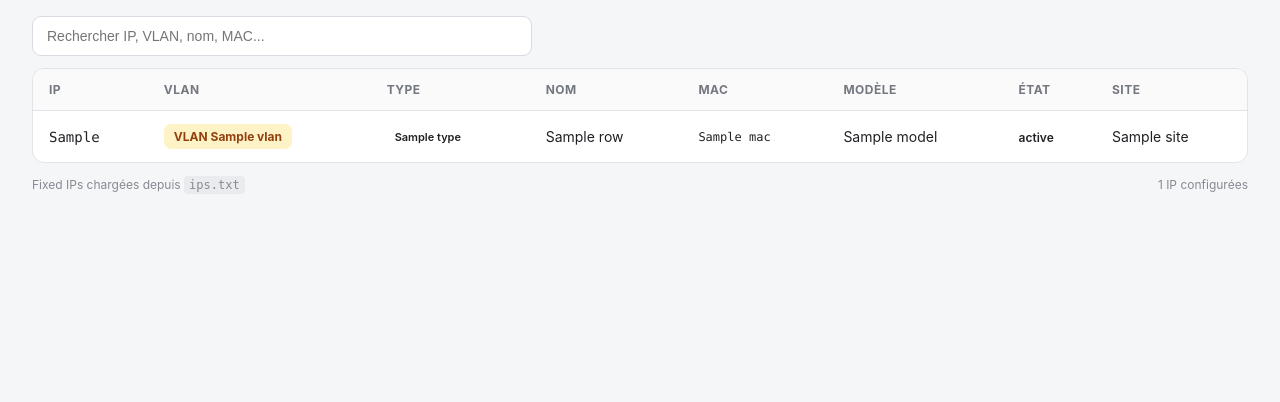
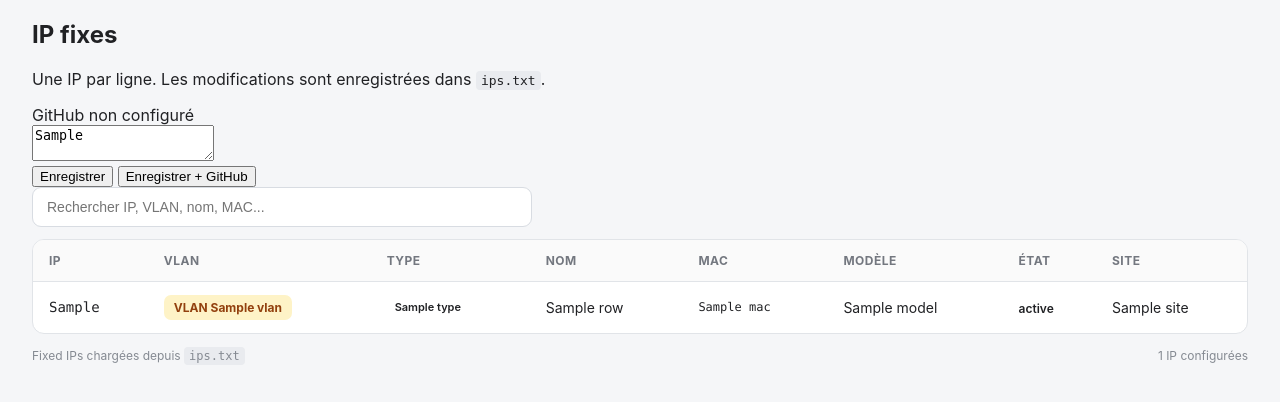
Before and after one commit to mfroger/ipman, a FastAPI app: template templates/index.html in a window 1280 px wide, after a click that opens the changed part. Shown: the part 173-575 px from the top of the page. Run offline with FastAPI, Linux system fonts and the light colour scheme; the template is opened without the code that fills it: most values are stand-ins (such as "Sample title", 1, 10 or a date in 2020).

Commit message:
Add fixed IP editor to web interface

```diff
--- a/templates/index.html
+++ b/templates/index.html
@@ -15,102 +15,60 @@
 
 <div class="container">
 
-    <!-- =====================================================
-         HEADER
-    ====================================================== -->
-
     <header>
-
         <div>
             <h1>IPMan</h1>
             <p>Inventaire IP UniFi</p>
         </div>
 
         <div class="stats">
-
             <div>
                 <strong>{{ rows|length }}</strong>
                 <span>Toutes les IP</span>
             </div>
-
             <div>
                 <strong>{{ fixed_rows|length }}</strong>
                 <span>IP Fixed</span>
             </div>
-
         </div>
-
     </header>
 
-
-    <!-- =====================================================
-         ERROR
-    ====================================================== -->
-
     {% if error %}
-
     <div class="error">
         <strong>Erreur UniFi :</strong>
         {{ error }}
     </div>
-
     {% endif %}
 
+    <nav class="tabs">
+        <button class="tab active" onclick="showTab('all', this)">
+            Toutes les IP <span>{{ rows|length }}</span>
+        </button>
+
+        <button class="tab" onclick="showTab('fixed', this)">
+            IP Fixed <span>{{ fixed_rows|length }}</span>
+        </button>
+    </nav>
 
     <!-- =====================================================
-         TABS
+         ALL IPs
     ====================================================== -->
 
-    <nav class="tabs">
-
-        <button
-            class="tab active"
-            onclick="showTab('all', this)"
-        >
-            Toutes les IP
-            <span>{{ rows|length }}</span>
-        </button>
-
-        <button
-            class="tab"
-            onclick="showTab('fixed', this)"
-        >
-            IP Fixed
-            <span>{{ fixed_rows|length }}</span>
-        </button>
-
-    </nav>
-
-
-    <!-- =====================================================
-         TOUTES LES IP
-    ====================================================== -->
-
-    <section
-        id="all"
-        class="tab-content active"
-    >
+    <section id="all" class="tab-content active">
 
         <div class="toolbar">
-
             <input
                 id="searchAll"
                 type="search"
                 placeholder="Rechercher IP, VLAN, nom, MAC..."
                 oninput="filterTable('allTable', this.value)"
             >
-
         </div>
 
-
         <div class="table-wrap">
-
             <table id="allTable">
-
                 <thead>
-
                     <tr>
-
                         <th>IP</th>
                         <th>VLAN</th>
                         <th>TYPE</th>
@@ -119,143 +77,101 @@
                         <th>MODÈLE</th>
                         <th>ÉTAT</th>
                         <th>SITE</th>
-
                     </tr>
-
                 </thead>
 
+                <tbody>
+                {% for row in rows %}
+                    <tr class="{% if row.fixed %}fixed-row{% endif %}">
+                        <td class="ip">{{ row.ip }}</td>
 
-                <tbody>
-
-                {% for row in rows %}
-
-                    <tr
-                        class="{% if row.fixed %}fixed-row{% endif %}"
-                    >
-
-                        <!-- IP -->
-
-                        <td class="ip">
-                            {{ row.ip }}
+                        <td>
+                            {% if row.vlan is not none %}
+                                <span class="vlan vlan-{{ row.vlan }}">
+                                    VLAN {{ row.vlan }}
+                                </span>
+                            {% else %}
+                                —
+                            {% endif %}
                         </td>
 
+                        <td>
+                            <span class="badge {{ row.type|lower }}">
+                                {{ row.type }}
+                            </span>
+                        </td>
 
-                        <!-- VLAN -->
+                        <td>{{ row.name }}</td>
+                        <td class="mono">{{ row.mac }}</td>
+                        <td>{{ row.model }}</td>
 
                         <td>
-
-                            {% if row.vlan is not none %}
-
-                                <span
-                                    class="vlan vlan-{{ row.vlan }}"
-                                >
-                                    VLAN {{ row.vlan }}
-                                </span>
-
-                            {% else %}
-
-                                —
-
-                            {% endif %}
-
+                            <span class="state {{ row.state|lower }}">
+                                {{ row.state }}
+                            </span>
                         </td>
 
+                        <td>{{ row.site }}</td>
+                    </tr>
+                {% endfor %}
+                </tbody>
+            </table>
+        </div>
+    </section>
 
-                        <!-- TYPE -->
+    <!-- =====================================================
+         FIXED IPs
+    ====================================================== -->
 
-                        <td>
+    <section id="fixed" class="tab-content">
 
-                            <span
-                                class="badge {{ row.type|lower }}"
-                            >
-                                {{ row.type }}
-                            </span>
+        <div class="fixed-manager">
+            <div class="fixed-manager-header">
+                <div>
+                    <h2>IP fixes</h2>
+                    <p>Une IP par ligne. Les modifications sont enregistrées dans <code>ips.txt</code>.</p>
+                </div>
 
-                        </td>
+                {% if github_configured %}
+                    <span class="github-status configured">GitHub activé</span>
+                {% else %}
+                    <span class="github-status">GitHub non configuré</span>
+                {% endif %}
+            </div>
 
+            <textarea
+                id="fixedIpsInput"
+                spellcheck="false"
+                placeholder="192.168.1.10&#10;192.168.1.20&#10;192.168.40.50"
+            >{% for ip in fixed_ips %}{{ ip }}
+{% endfor %}</textarea>
 
-                        <!-- NOM -->
+            <div class="fixed-manager-actions">
+                <button class="button secondary" onclick="saveFixedIPs(false)">
+                    Enregistrer
+                </button>
 
-                        <td>
-                            {{ row.name }}
-                        </td>
+                <button class="button primary" onclick="saveFixedIPs(true)">
+                    Enregistrer + GitHub
+                </button>
 
-
-                        <!-- MAC -->
-
-                        <td class="mono">
-                            {{ row.mac }}
-                        </td>
-
-
-                        <!-- MODELE -->
-
-                        <td>
-                            {{ row.model }}
-                        </td>
-
-
-                        <!-- ETAT -->
-
-                        <td>
-
-                            <span
-                                class="state {{ row.state|lower }}"
-                            >
-                                {{ row.state }}
-                            </span>
-
-                        </td>
-
-
-                        <!-- SITE -->
-
-                        <td>
-                            {{ row.site }}
-                        </td>
-
-                    </tr>
-
-                {% endfor %}
-
-                </tbody>
-
-            </table>
-
+                <span id="saveStatus" class="save-status"></span>
+            </div>
         </div>
 
-    </section>
-
-
-    <!-- =====================================================
-         IP FIXED
-    ====================================================== -->
-
-    <section
-        id="fixed"
-        class="tab-content"
-    >
-
         <div class="toolbar">
-
             <input
                 id="searchFixed"
                 type="search"
                 placeholder="Rechercher IP, VLAN, nom, MAC..."
                 oninput="filterTable('fixedTable', this.value)"
             >
-
         </div>
 
-
         <div class="table-wrap">
-
             <table id="fixedTable">
-
                 <thead>
-
                     <tr>
-
                         <th>IP</th>
                         <th>VLAN</th>
                         <th>TYPE</th>
@@ -264,192 +180,139 @@
                         <th>MODÈLE</th>
                         <th>ÉTAT</th>
                         <th>SITE</th>
-
                     </tr>
-
                 </thead>
 
+                <tbody>
+                {% for row in fixed_rows %}
+                    <tr>
+                        <td class="ip">{{ row.ip }}</td>
 
-                <tbody>
-
-                {% for row in fixed_rows %}
-
-                    <tr>
-
-                        <!-- IP -->
-
-                        <td class="ip">
-                            {{ row.ip }}
+                        <td>
+                            {% if row.vlan is not none %}
+                                <span class="vlan vlan-{{ row.vlan }}">
+                                    VLAN {{ row.vlan }}
+                                </span>
+                            {% else %}
+                                —
+                            {% endif %}
                         </td>
 
+                        <td>
+                            <span class="badge {{ row.type|lower }}">
+                                {{ row.type }}
+                            </span>
+                        </td>
 
-                        <!-- VLAN -->
+                        <td>{{ row.name }}</td>
+                        <td class="mono">{{ row.mac }}</td>
+                        <td>{{ row.model }}</td>
 
                         <td>
-
-                            {% if row.vlan is not none %}
-
-                                <span
-                                    class="vlan vlan-{{ row.vlan }}"
-                                >
-                                    VLAN {{ row.vlan }}
-                                </span>
-
-                            {% else %}
-
-                                —
-
-                            {% endif %}
-
+                            <span class="state {{ row.state|lower }}">
+                                {{ row.state }}
+                            </span>
                         </td>
 
-
-                        <!-- TYPE -->
-
-                        <td>
-
-                            <span
-                                class="badge {{ row.type|lower }}"
-                            >
-                                {{ row.type }}
-                            </span>
-
-                        </td>
-
-
-                        <!-- NOM -->
-
-                        <td>
-                            {{ row.name }}
-                        </td>
-
-
-                        <!-- MAC -->
-
-                        <td class="mono">
-                            {{ row.mac }}
-                        </td>
-
-
-                        <!-- MODELE -->
-
-                        <td>
-                            {{ row.model }}
-                        </td>
-
-
-                        <!-- ETAT -->
-
-                        <td>
-
-                            <span
-                                class="state {{ row.state|lower }}"
-                            >
-                                {{ row.state }}
-                            </span>
-
-                        </td>
-
-
-                        <!-- SITE -->
-
-                        <td>
-                            {{ row.site }}
-                        </td>
-
+                        <td>{{ row.site }}</td>
                     </tr>
-
                 {% endfor %}
-
                 </tbody>
-
             </table>
-
         </div>
-
     </section>
 
-
-    <!-- =====================================================
-         FOOTER
-    ====================================================== -->
-
     <footer>
-
         <span>
-            Fixed IPs chargées depuis
-            <code>ips.txt</code>
+            Fixed IPs chargées depuis <code>ips.txt</code>
         </span>
 
         <span>
             {{ fixed_ips|length }} IP configurées
         </span>
-
     </footer>
 
 </div>
 
+<script>
+function showTab(id, button) {
+    document.querySelectorAll('.tab-content').forEach(function(element) {
+        element.classList.remove('active');
+    });
 
-<!-- =======================================================
-     JAVASCRIPT
-======================================================== -->
+    document.querySelectorAll('.tab').forEach(function(element) {
+        element.classList.remove('active');
+    });
 
-<script>
+    document.getElementById(id).classList.add('active');
+    button.classList.add('active');
+}
 
-function showTab(id, button) {
+function filterTable(tableId, value) {
+    value = value.toLowerCase().trim();
 
-    document
-        .querySelectorAll(".tab-content")
-        .forEach(function(element) {
+    document.querySelectorAll('#' + tableId + ' tbody tr').forEach(function(row) {
+        row.style.display = row.innerText.toLowerCase().includes(value) ? '' : 'none';
+    });
+}
 
-            element.classList.remove("active");
+async function saveFixedIPs(pushGithub) {
+    const textarea = document.getElementById('fixedIpsInput');
+    const status = document.getElementById('saveStatus');
 
+    const ips = textarea.value
+        .split('\n')
+        .map(ip => ip.trim())
+        .filter(Boolean);
+
+    status.className = 'save-status loading';
+    status.textContent = 'Enregistrement...';
+
+    try {
+        const response = await fetch('/api/fixed-ips', {
+            method: 'POST',
+            headers: {
+                'Content-Type': 'application/json'
+            },
+            body: JSON.stringify({ ips: ips })
         });
 
+        const data = await response.json();
 
-    document
-        .querySelectorAll(".tab")
-        .forEach(function(element) {
+        if (!data.success) {
+            throw new Error(data.error || 'Erreur inconnue');
+        }
 
-            element.classList.remove("active");
+        textarea.value = data.ips.join('\n');
 
-        });
+        if (pushGithub) {
+            if (data.github_pushed) {
+                status.className = 'save-status success';
+                status.innerHTML = '✓ Enregistré et pushé sur GitHub';
 
+                if (data.github_url) {
+                    status.innerHTML +=
+                        ' — <a href="' + data.github_url + '" target="_blank">commit</a>';
+                }
+            } else if (data.github_error) {
+                status.className = 'save-status warning';
+                status.textContent = '✓ Enregistré localement — GitHub : ' + data.github_error;
+            }
+        } else {
+            status.className = 'save-status success';
+            status.textContent = '✓ ips.txt enregistré';
+        }
 
-    document
-        .getElementById(id)
-        .classList.add("active");
+        // Refresh the inventory so the IP Fixed tab/table reflects the new file.
+        setTimeout(function() {
+            window.location.reload();
+        }, 900);
 
-
-    button.classList.add("active");
-
+    } catch (error) {
+        status.className = 'save-status error-status';
+        status.textContent = '✕ ' + error.message;
+    }
 }
-
-
-function filterTable(tableId, value) {
-
-    value = value
-        .toLowerCase()
-        .trim();
-
-
-    document
-        .querySelectorAll(
-            "#" + tableId + " tbody tr"
-        )
-        .forEach(function(row) {
-
-            row.style.display =
-                row.innerText
-                    .toLowerCase()
-                    .includes(value)
-                    ? ""
-                    : "none";
-
-        });
-
-}
-
 </script>
 
 </body>
```
